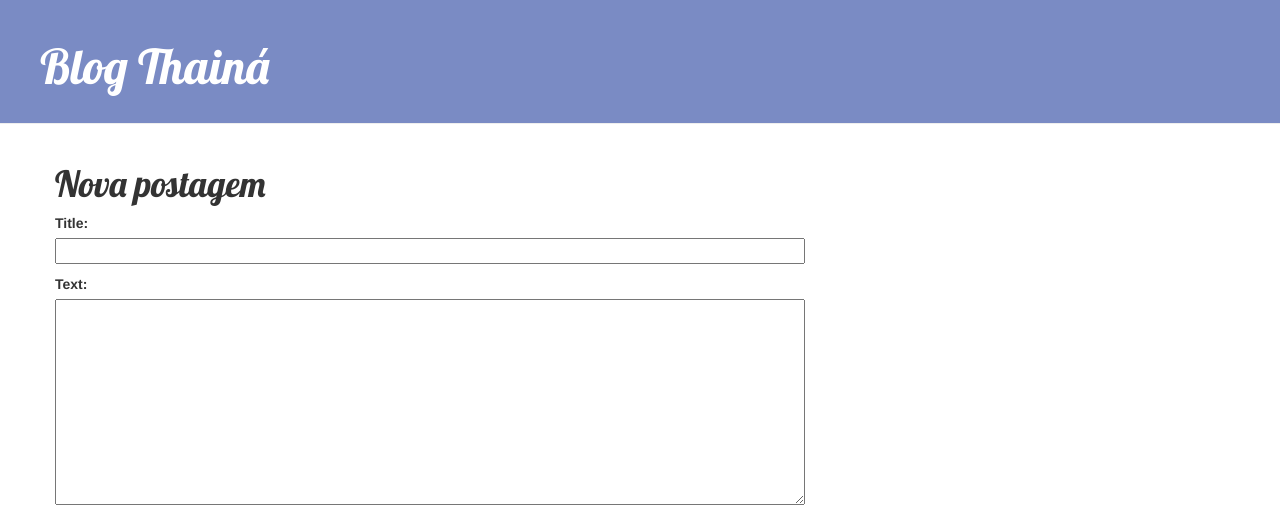
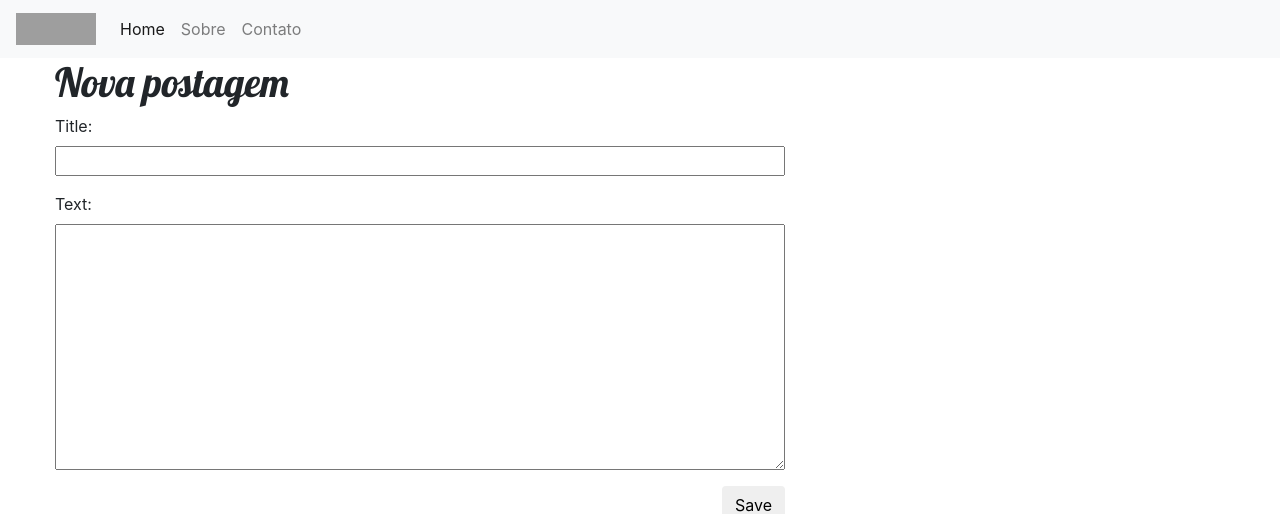
Before and after one commit to thainapires/blog, a Django app: page /post/new in a window 1280 px wide. Shown: the top 514 px of the page. Run offline with Django 3.2, Linux system fonts and the light colour scheme; some libraries are stand-ins or nearby versions; grey boxes are pictures that could not be loaded.

Commit message:
adding about and contact pages to the blog

```diff
--- a/blog/templates/blog/base.html
+++ b/blog/templates/blog/base.html
@@ -3,20 +3,42 @@
 <html>
     <head>
         <title>Blog Thainá</title>
-        <link rel="stylesheet" href="//maxcdn.bootstrapcdn.com/bootstrap/3.2.0/css/bootstrap.min.css">
-        <link rel="stylesheet" href="//maxcdn.bootstrapcdn.com/bootstrap/3.2.0/css/bootstrap-theme.min.css">
+        <link rel="stylesheet" href="https://stackpath.bootstrapcdn.com/bootstrap/4.1.3/css/bootstrap.min.css" integrity="sha384-MCw98/SFnGE8fJT3GXwEOngsV7Zt27NXFoaoApmYm81iuXoPkFOJwJ8ERdknLPMO" crossorigin="anonymous">
+        <script src="https://stackpath.bootstrapcdn.com/bootstrap/4.1.3/js/bootstrap.min.js" integrity="sha384-ChfqqxuZUCnJSK3+MXmPNIyE6ZbWh2IMqE241rYiqJxyMiZ6OW/JmZQ5stwEULTy" crossorigin="anonymous"></script>
+        <script src="https://code.jquery.com/jquery-3.3.1.slim.min.js" integrity="sha384-q8i/X+965DzO0rT7abK41JStQIAqVgRVzpbzo5smXKp4YfRvH+8abtTE1Pi6jizo" crossorigin="anonymous"></script>
+        <script src="https://cdnjs.cloudflare.com/ajax/libs/popper.js/1.14.3/umd/popper.min.js" integrity="sha384-ZMP7rVo3mIykV+2+9J3UJ46jBk0WLaUAdn689aCwoqbBJiSnjAK/l8WvCWPIPm49" crossorigin="anonymous"></script>
         <link rel="stylesheet" href="{% static 'css/blog.css' %}">
         <link href="//fonts.googleapis.com/css?family=Lobster&subset=latin,latin-ext" rel="stylesheet" type="text/css">
 
     </head>
 
     <body>
-        <div class="page-header">
+            <nav class="navbar navbar-expand-lg navbar-light bg-light">
+                    <a class="navbar-brand" href="/"><img src="https://i.imgur.com/ViUjmTz.png" width="80" height="32,5"></a>
+                    <button class="navbar-toggler" type="button" data-toggle="collapse" data-target="#navbarNav" aria-controls="navbarNav" aria-expanded="false" aria-label="Toggle navigation">
+                      <span class="navbar-toggler-icon"></span>
+                    </button>
+                    <div class="collapse navbar-collapse" id="navbarNav">
+                      <ul class="navbar-nav">
+                        <li class="nav-item active">
+                          <a class="nav-link" href="/">Home <span class="sr-only">(current)</span></a>
+                        </li>
+                        <li class="nav-item">
+                          <a class="nav-link" href="/sobre">Sobre</a>
+                        </li>
+                        <li class="nav-item">
+                          <a class="nav-link" href="/contato">Contato</a>
+                        </li>
+                      </ul>
+                    </div>
+                  </nav>
+
+        <!--<div class="page-header">
             {% if user.is_authenticated %}
                 <a href="{% url 'post_new' %}" class="top-menu"><span class="glyphicon glyphicon-plus"></span></a>
             {% endif %}
             <h1><a href="/">Blog Thainá</a></h1>
-        </div>
+        </div>-->
         <div class="content container">
             <div class="row">
                 <div class="col-md-8">
--- /dev/null
+++ b/blog/templates/blog/contato.html
@@ -0,0 +1,6 @@
+{% extends 'blog/base.html' %}
+
+{% block content %}
+    <h1>Contato</h1>
+    <p>Aliquam laoreet lectus rhoncus semper ultricies. Sed in viverra justo. In imperdiet accumsan tincidunt. Pellentesque habitant morbi tristique senectus et netus et malesuada fames ac turpis egestas. Sed maximus ac elit a dignissim. Morbi velit tellus, pulvinar tempus nisi quis, viverra gravida nulla. Phasellus vestibulum tempor hendrerit. Nam tincidunt, justo nec tincidunt tempus, augue diam sodales leo, vitae convallis diam nulla tempus mauris. Nulla pharetra dolor sit amet rutrum ultricies. Nullam eget justo nunc. Ut ultricies metus id lacus mattis venenatis a id sapien. Nulla facilisi. Proin vitae lobortis ipsum, eu pretium quam. Sed eget malesuada nunc.</p>
+{% endblock %}
--- /dev/null
+++ b/blog/templates/blog/sobre.html
@@ -0,0 +1,6 @@
+{% extends 'blog/base.html' %}
+
+{% block content %}
+    <h1>Sobre</h1>
+    <p>Aliquam laoreet lectus rhoncus semper ultricies. Sed in viverra justo. In imperdiet accumsan tincidunt. Pellentesque habitant morbi tristique senectus et netus et malesuada fames ac turpis egestas. Sed maximus ac elit a dignissim. Morbi velit tellus, pulvinar tempus nisi quis, viverra gravida nulla. Phasellus vestibulum tempor hendrerit. Nam tincidunt, justo nec tincidunt tempus, augue diam sodales leo, vitae convallis diam nulla tempus mauris. Nulla pharetra dolor sit amet rutrum ultricies. Nullam eget justo nunc. Ut ultricies metus id lacus mattis venenatis a id sapien. Nulla facilisi. Proin vitae lobortis ipsum, eu pretium quam. Sed eget malesuada nunc.</p>
+{% endblock %}
--- a/blog/urls.py
+++ b/blog/urls.py
@@ -6,4 +6,6 @@ urlpatterns = [
     path('post/<int:pk>/', views.post_detail, name='post_detail'),
     path('post/new', views.post_new, name='post_new'),
     path('post/<int:pk>/edit/', views.post_edit, name='post_edit'),
+    path('sobre', views.sobre, name='sobre'),
+    path('contato', views.contato, name='contato'),
 ]
--- a/blog/views.py
+++ b/blog/views.py
@@ -39,3 +39,10 @@ def post_edit(request, pk):
      else:
          form = PostForm(instance=post)
      return render(request, 'blog/post_edit.html', {'form': form})
+
+
+def sobre(request):
+    return render(request, 'blog/sobre.html',{})
+
+def contato(request):
+    return render(request, 'blog/contato.html',{})
--- a/myblog/settings.py
+++ b/myblog/settings.py
@@ -37,6 +37,7 @@ INSTALLED_APPS = [
     'django.contrib.messages',
     'django.contrib.staticfiles',
     'blog',
+    'bootstrap3',
 ]
 
 MIDDLEWARE = [
--- a/requirements.txt
+++ b/requirements.txt
@@ -1 +1,2 @@
 Django~=2.0.6
+django-bootstrap3
```
